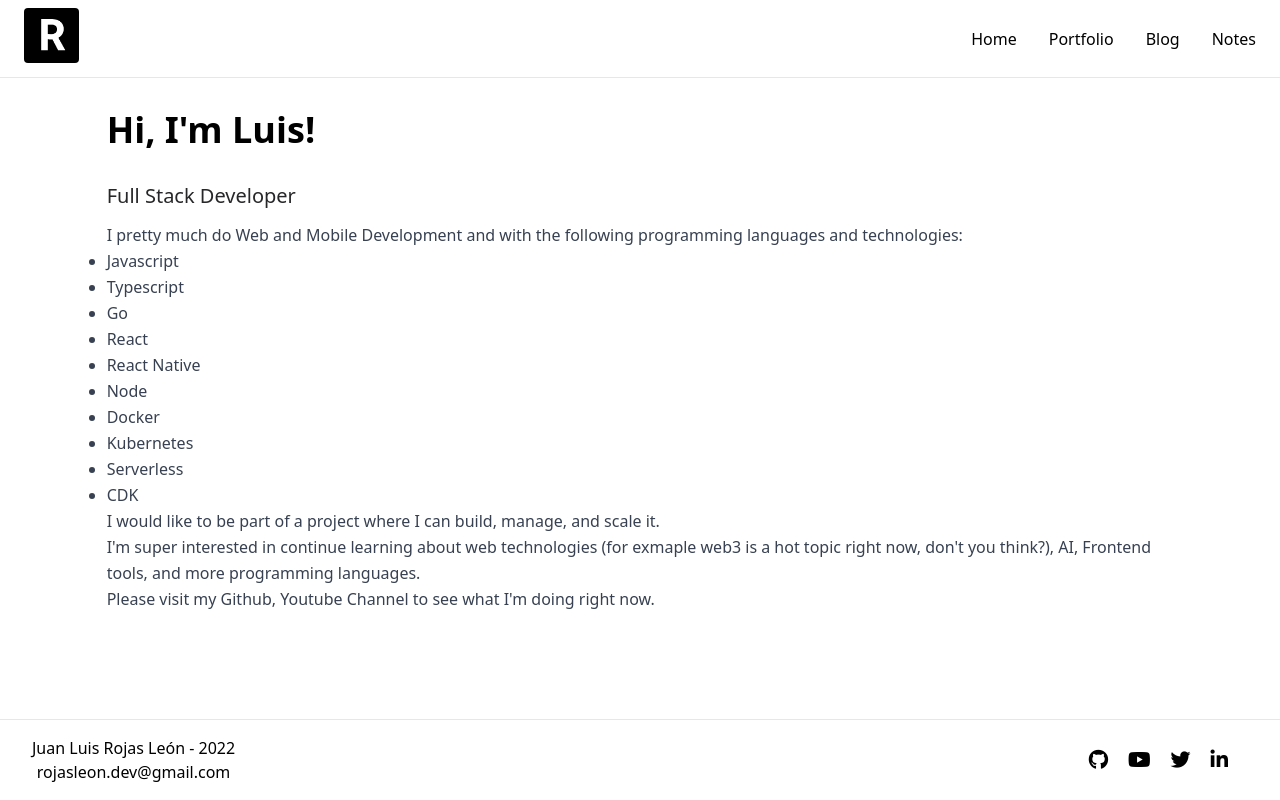
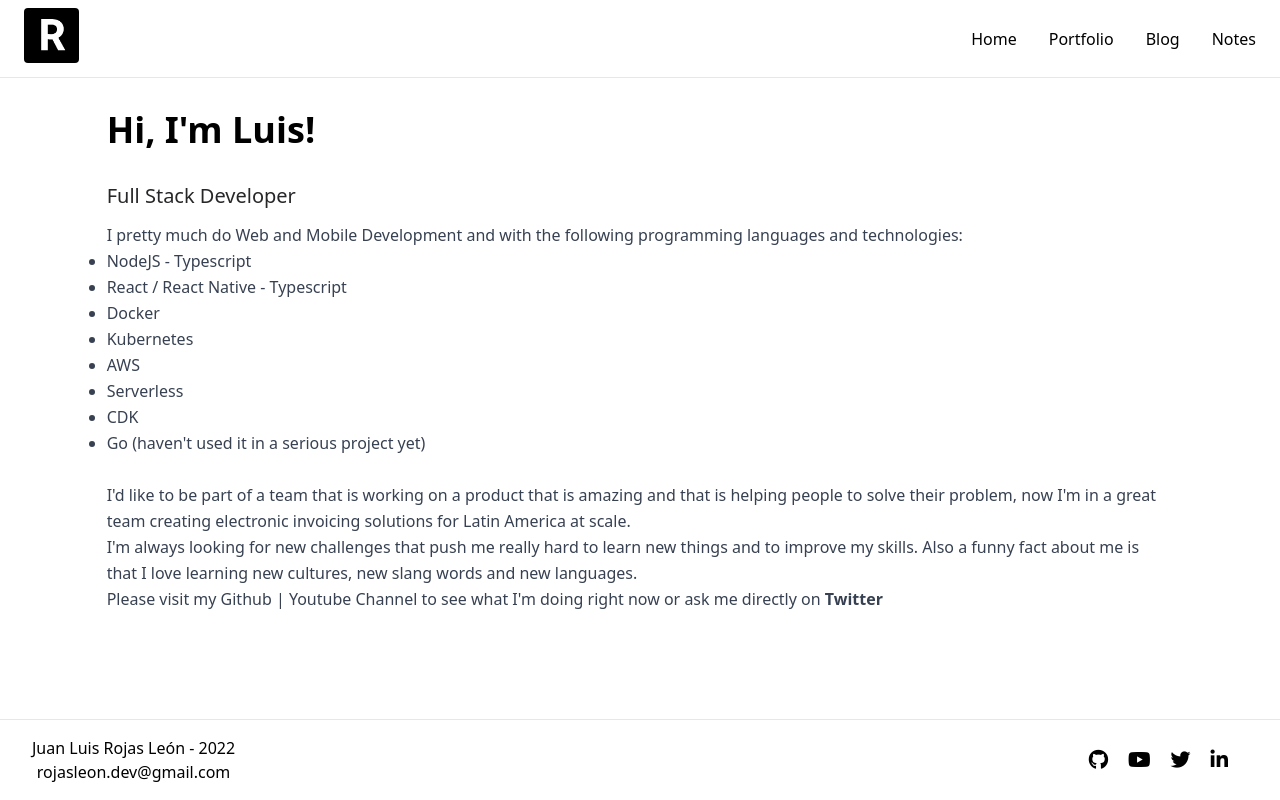
Before and after one commit to itsrojasleon/rojasleon, a Next.js app: page / in a window 1280 px wide. Built offline with nearby package versions, Linux system fonts and the light colour scheme.

Commit message:
Explain the new Juan

```diff
--- a/pages/index.tsx
+++ b/pages/index.tsx
@@ -19,7 +19,7 @@ const Home = () => {
             {label}
           </span>
           <span className="text-gray-700 dark:text-white">
-            {i === links.length - 1 ? '' : ', '}
+            {i === links.length - 1 ? '' : ' | '}
           </span>
         </a>
       );
@@ -28,16 +28,14 @@ const Home = () => {
 
   const renderLangs = () => {
     const langs = [
-      'Javascript',
-      'Typescript',
-      'Go',
-      'React',
-      'React Native',
-      'Node',
+      'NodeJS - Typescript',
+      'React / React Native - Typescript',
       'Docker',
       'Kubernetes',
+      'AWS',
       'Serverless',
-      'CDK'
+      'CDK',
+      "Go (haven't used it in a serious project yet)"
     ];
 
     return (
@@ -59,13 +57,25 @@ const Home = () => {
         <Subtitle subtitle="Hi, I'm Luis!" />
         <Description job="Full Stack Developer">
           I pretty much do Web and Mobile Development and with the following
-          programming languages and technologies: {renderLangs()}I would like to
-          be part of a project where I can build, manage, and scale it. <br />{' '}
-          I'm super interested in continue learning about web technologies (for
-          exmaple web3 is a hot topic right now, don't you think?), AI, Frontend
-          tools, and more programming languages.
+          programming languages and technologies: {renderLangs()}
           <br />
-          Please visit my {renderLinks()} to see what I'm doing right now.
+          I'd like to be part of a team that is working on a product that is
+          amazing and that is helping people to solve their problem, now I'm in
+          a great team creating electronic invoicing solutions for Latin America
+          at scale.
+          <br />
+          I'm always looking for new challenges that push me really hard to
+          learn new things and to improve my skills. Also a funny fact about me
+          is that I love learning new cultures, new slang words and new
+          languages.
+          <br />
+          Please visit my {renderLinks()} to see what I'm doing right now or ask
+          me directly on{' '}
+          <a
+            className="hover:cursor-pointer font-semibold"
+            href="https://x.com/rojas_leon_">
+            Twitter
+          </a>{' '}
         </Description>
       </div>
     </>
--- a/pages/portfolio/index.tsx
+++ b/pages/portfolio/index.tsx
@@ -25,7 +25,7 @@ const Portfolio = ({ projects }: Props) => {
       <Head>
         <title>Portfolio - rojasleon</title>
       </Head>
-      <Subtitle subtitle="Portfolio" />
+      <Subtitle subtitle="Portfolio (I'll update this page in a bit since I've got more experience)" />
       <div className="m-auto grid gap-4 sm:grid-cols-1 md:grid-cols-2 xl:grid-cols-3">
         {projects.map((info) => (
           <Card key={info.title} {...info} />
```
